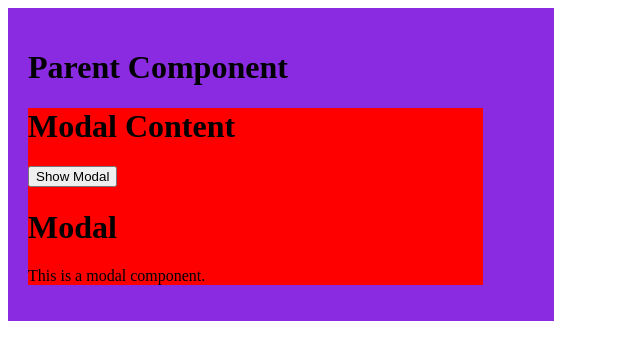
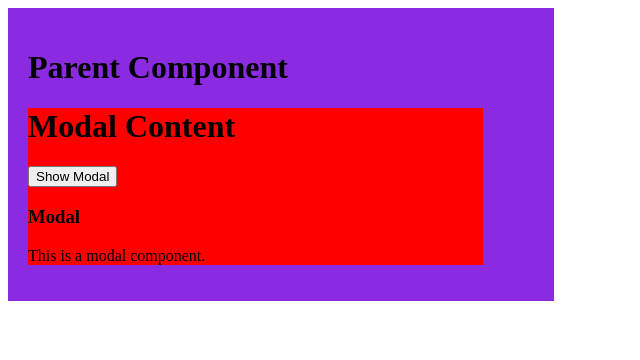
Before and after one commit to acciojob/lift-state-up-1-AmeyPank, a React app: page / in a window 1280 px wide. Both pictures are taken after a click on the button "Show Modal". Shown: the top 360 px of the page, without its empty margins (0-640 px from the left). Built offline with nearby package versions, Linux system fonts and the light colour scheme.

Commit message:
<h3>Modal</h3>

```diff
--- a/src/components/Parent.js
+++ b/src/components/Parent.js
@@ -28,7 +28,7 @@ const ChildComponent = ({ showModal, handleButtonClick }) => {
 const Modal = () => {
   return (
     <div className="modal">
-      <h1>Modal</h1>
+      <h3>Modal</h3>
       <p>This is a modal component.</p>
     </div>
   );
```
